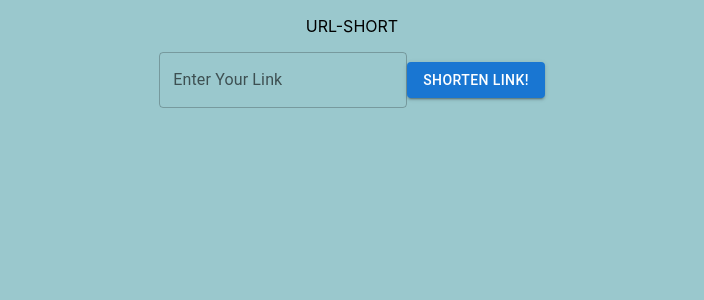
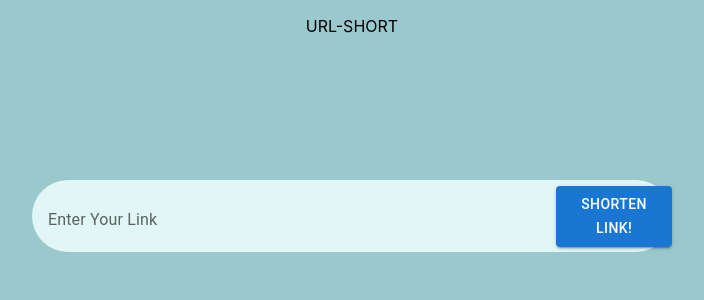
Before and after one commit to CFountain23/URL-Short, a React (Create React App) app in the folder Frontend/urlshort/: page / in a window 1280 px wide. Shown: the top 300 px of the page, without its empty margins (288-992 px from the left). Built offline with nearby package versions, Linux system fonts and the light colour scheme.

Commit message:
Centered inputbar

```diff
--- a/Frontend/urlshort/src/components/enterLink.js
+++ b/Frontend/urlshort/src/components/enterLink.js
@@ -8,6 +8,7 @@ const EnterLink = () => {
   const [fullLink, setFullLink] = useState("Enter your link here!");
   const [shortened, setShortened] = useState(null);
   const [shortLink, setShortLink] = useState("");
+  const [placeholder, setPlaceHolder] = useState("")
 
   const submitLink = () => {
     var data = {
@@ -27,6 +28,7 @@ const EnterLink = () => {
     navigator.clipboard.writeText(shortLink);
   };
 
+
   return (
     <>
       <Box display="flex" justifyContent={"center"} alignItems={"center"}>
@@ -34,7 +36,11 @@ const EnterLink = () => {
       </Box>
 
       {shortened ? (
-        <Box display="flex" justifyContent={"center"} alignItems={"center"}>
+        <Box
+        display="flex"
+        justifyContent={"center"}
+        alignItems={"center"}
+        >
           <TextField
             id="outlined-basic"
             value={shortLink}
@@ -45,14 +51,30 @@ const EnterLink = () => {
           </Button>
         </Box>
       ) : (
-        <Box display="flex" justifyContent={"center"} alignItems={"center"}>
+        <Box display="flex" justifyContent={"center"} alignItems={"center"}
+        borderRadius={'100px'}
+        bgcolor={'#E1F7F5'}
+        width={'50%'}
+        ml={'25%'}
+        mt={'10%'}
+        >
           <TextField
-            id="outlined-basic"
-            variant="outlined"
+            id="standard-basic"
+            variant="standard"
             label="Enter Your Link"
             onChange={(e) => setFullLink(e.target.value)}
+            fullWidth
+            margin="dense"
+            InputProps={{disableUnderline: true,}}
+            InputLabelProps={{shrink: false,}}
+            style={{
+              marginLeft: '1em',
+              marginBottom: '1em'
+            }}
           ></TextField>
-          <Button variant="contained" onClick={submitLink}>
+          <Button variant="contained" onClick={submitLink}
+
+          >
             Shorten Link!
           </Button>
         </Box>
```
